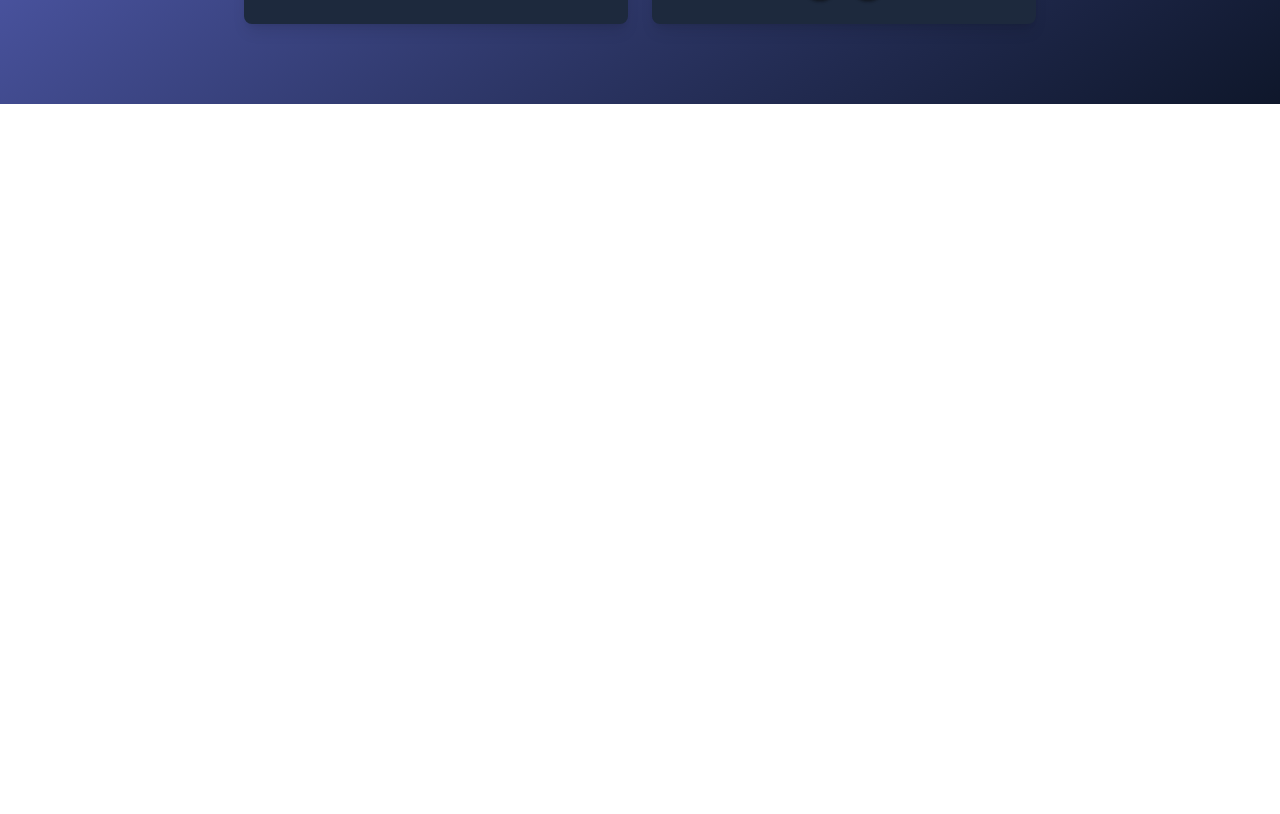
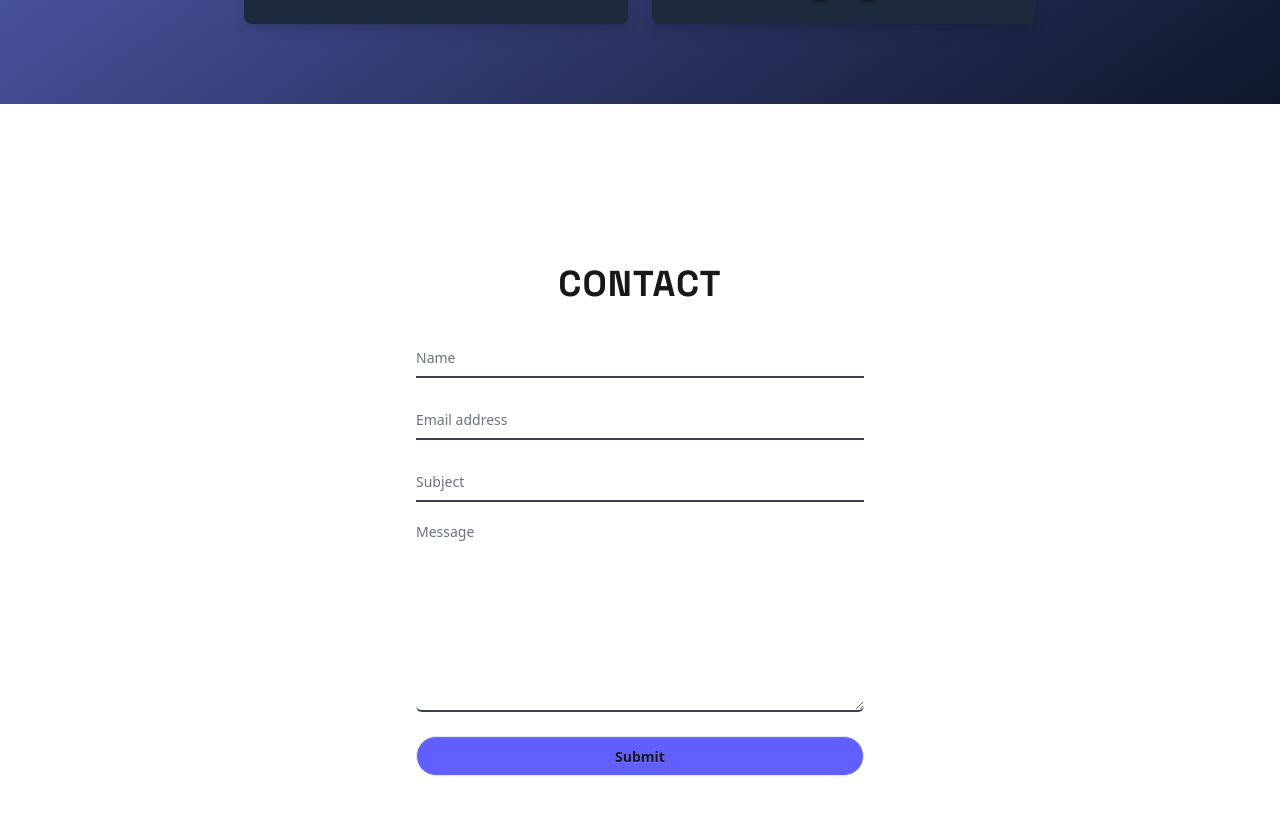
Before and after one commit to WDWaleed/WDWaleed.github.io, a Next.js app: page / in a window 1280 px wide. Shown: the part 1603-2417 px from the top of the page. Before the commit the page ends 1707 px from the top, so only its background shows below. Built offline with nearby package versions, Linux system fonts and the light colour scheme.

Commit message:
Contact Form component

```diff
--- a/app/globals.css
+++ b/app/globals.css
@@ -24,6 +24,7 @@ html {
   --color-input-border: theme(colors.gray.700);
   --color-input-placeholder: theme(colors.gray.500);
   --color-input-outline: rgb(99 102 241 / 0.4);
+  --color-input-focus: theme(colors.indigo.400);
 
   --color-success: #4ade80;
   --color-warning: #facc15;
@@ -48,6 +49,7 @@ html {
   --color-input-border: theme(colors.slate.300);
   --color-input-placeholder: theme(colors.gray.500);
   --color-input-outline: theme(colors.slate.400);
+  --color-input-focus: theme(colors.indigo.500);
 
   --color-success: #16a34a;
   --color-warning: #ca8a04;
--- a/app/page.tsx
+++ b/app/page.tsx
@@ -1,3 +1,4 @@
+import Contact from "@/components/Contact";
 import Hero from "@/components/Hero";
 import Projects from "@/components/Projects";
 import TechStack from "@/components/TechStack";
@@ -8,6 +9,7 @@ export default function Home() {
       <Hero />
       <Projects />
       {/* <TechStack /> */}
+      <Contact />
     </>
   );
 }
--- a/components/Contact.tsx
+++ b/components/Contact.tsx
@@ -1,5 +1,39 @@
 "use client";
 
+import { AnimatedSection } from "./wrappers/animated-section";
+import { FloatingInput } from "./wrappers/floating-input";
+import { FloatingTextarea } from "./wrappers/floating-textarea";
+
 export default function Contact() {
-    return()
+  return (
+    <div id="contact" className="p-4">
+      <AnimatedSection className="min-h-screen flex flex-col justify-center w-full max-w-[1440px] mx-auto py-16">
+        <h2 className="font-bold text-4xl tracking-wide text-center uppercase mb-8 ">
+          CONTACT
+        </h2>
+        <AnimatedSection>
+          <form className="max-w-md mx-auto">
+            <FloatingInput type="text" id="name" label="Name" required />
+            <FloatingInput
+              type="email"
+              id="email"
+              label="Email address"
+              required
+            />
+
+            <FloatingInput type="text" id="subject" label="Subject" required />
+
+            {/* New Floating Textarea */}
+            <FloatingTextarea id="message" label="Message" required rows={8} />
+            <button
+              type="submit"
+              className="btn bg-btn-bg rounded-full w-full text-center hover:bg-btn-hover"
+            >
+              Submit
+            </button>
+          </form>
+        </AnimatedSection>
+      </AnimatedSection>
+    </div>
+  );
 }
--- /dev/null
+++ b/components/wrappers/floating-input.tsx
@@ -0,0 +1,35 @@
+import React from "react";
+
+interface FloatingInputProps
+  extends React.InputHTMLAttributes<HTMLInputElement> {
+  label: string;
+}
+
+export function FloatingInput({
+  label,
+  id,
+  className = "",
+  ...props
+}: FloatingInputProps) {
+  return (
+    <div className="relative z-0 w-full mb-5 group">
+      <input
+        id={id}
+        placeholder=" "
+        className={`block py-2.5 px-0 w-full text-sm text-primary-text bg-transparent border-0
+          border-b-2 border-input-border appearance-none
+           focus:outline-none focus:ring-0 focus:border-input-focus peer ${className}`}
+        {...props}
+      />
+      <label
+        htmlFor={id}
+        className="peer-focus:font-medium absolute text-sm text-input-placeholder  duration-300
+          transform -translate-y-6 scale-75 top-3 -z-10 origin-[0] peer-focus:start-0
+          peer-focus:text-input-focus peer-placeholder-shown:scale-100
+          peer-placeholder-shown:translate-y-0 peer-focus:scale-75 peer-focus:-translate-y-6"
+      >
+        {label}
+      </label>
+    </div>
+  );
+}
--- /dev/null
+++ b/components/wrappers/floating-textarea.tsx
@@ -0,0 +1,35 @@
+"use client";
+
+import React from "react";
+
+interface FloatingTextareaProps {
+  id: string;
+  label: string;
+  required?: boolean;
+  rows?: number;
+}
+
+export const FloatingTextarea: React.FC<FloatingTextareaProps> = ({
+  id,
+  label,
+  required = false,
+  rows = 4,
+}) => {
+  return (
+    <div className="relative w-full mb-6">
+      <textarea
+        id={id}
+        rows={rows}
+        required={required}
+        placeholder=" "
+        className="peer block w-full rounded-md border-b-2 border-input-border bg-transparent  pt-5 pb-2 text-sm text-primary-text focus:border-input-focus focus:outline-none"
+      />
+      <label
+        htmlFor={id}
+        className="absolute peer-focus:font-medium  top-0 text-input-placeholder text-sm transition-all peer-placeholder-shown:top-0 peer-placeholder-shown:text-input-placeholder peer-placeholder-shown:text-sm peer-focus:-top-3  peer-focus:scale-75 peer-focus:-left-2  peer-focus:text-input-focus"
+      >
+        {label}
+      </label>
+    </div>
+  );
+};
```
